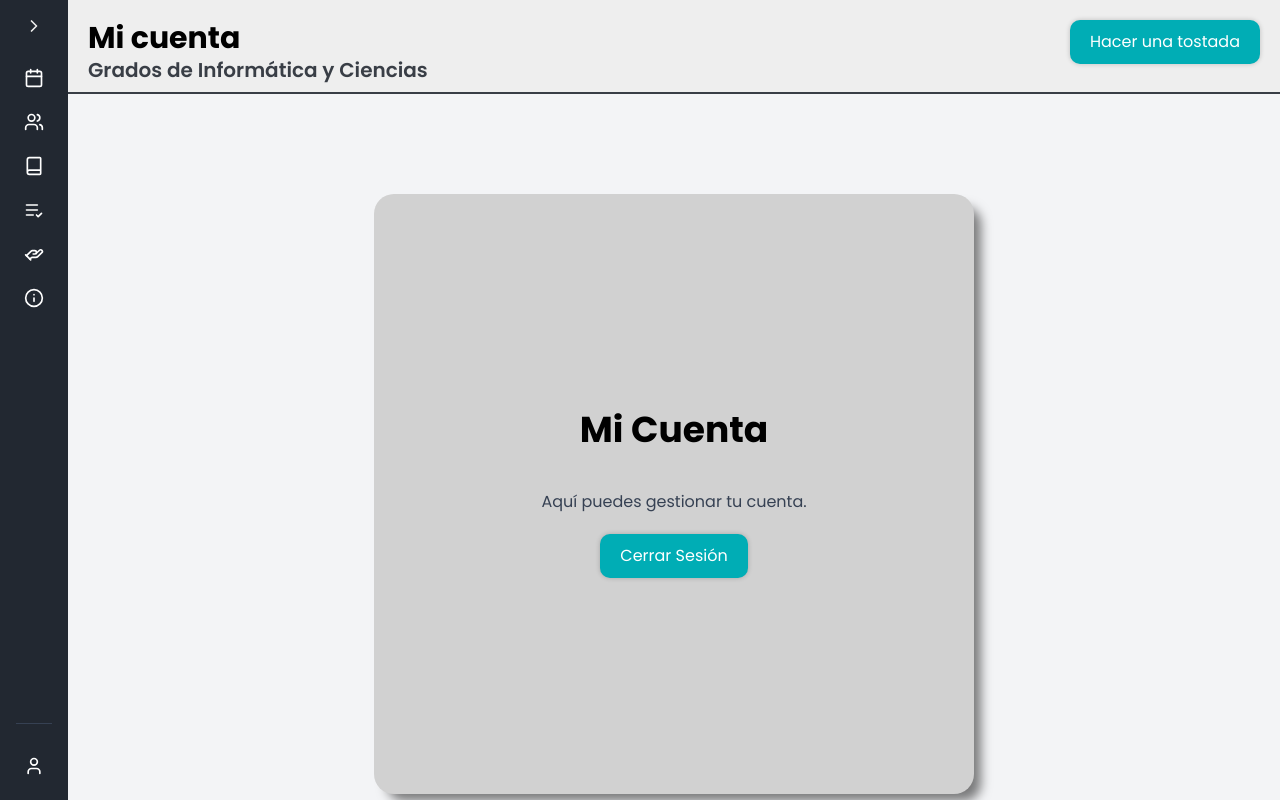
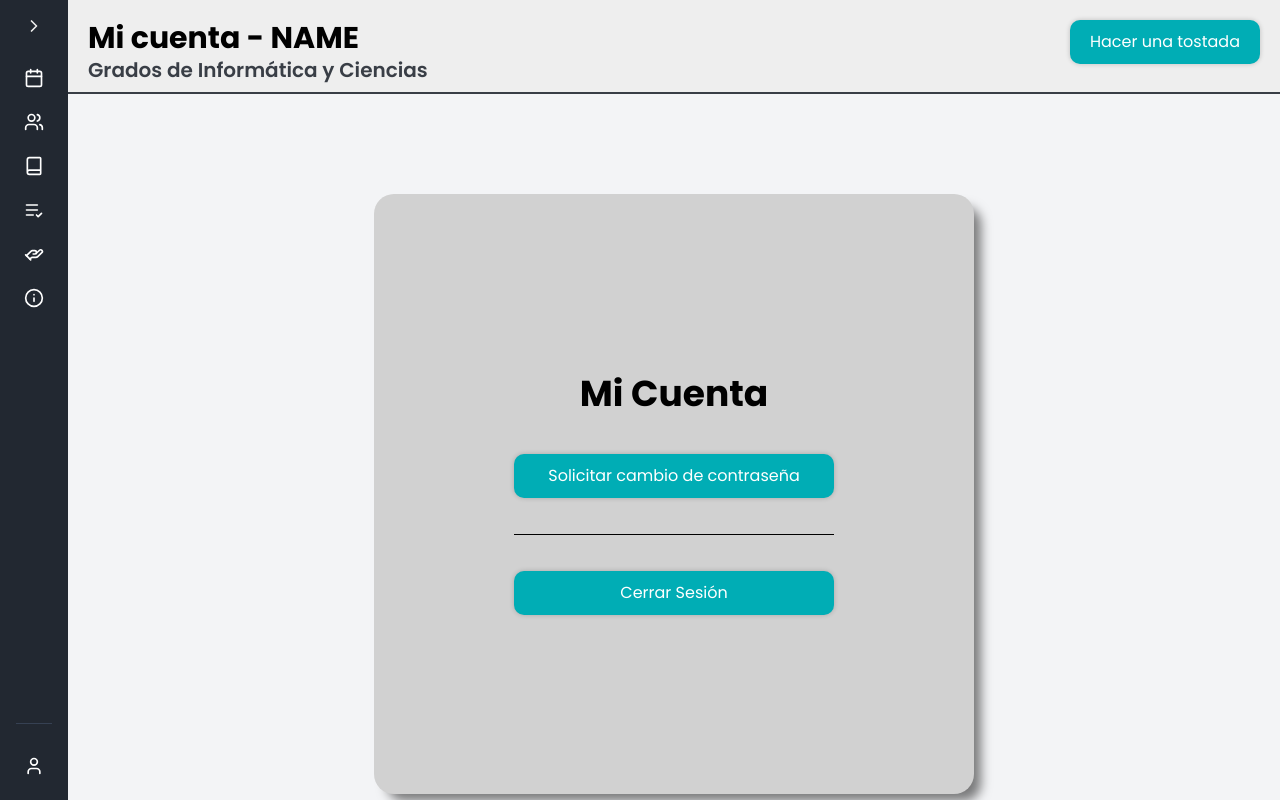
Before and after one commit to Mendana/horariosPceo-AdminPanel, a React (Vite) app: page /myAccount in a window 1280 px wide. Built offline with nearby package versions, Linux system fonts and the light colour scheme; sample sign-in values are in the browser's storage.

Commit message:
Añade funcionalidad para solicitar cambio de contraseña en la página Mi Cuenta

```diff
--- a/src/pages/MyAccount.jsx
+++ b/src/pages/MyAccount.jsx
@@ -1,10 +1,9 @@
 import { HeaderNav } from "../components/HeaderNav";
 import { useAuth } from '../AuthContext';
 import { useNavigate } from 'react-router-dom';
-import '../styles/login.css'
+import { toast } from 'react-hot-toast';
 
 export const MyAccount = () => {
-
     const { logout } = useAuth();
     const navigate = useNavigate();
 
@@ -33,20 +32,68 @@ export const MyAccount = () => {
         alert('Has cerrado sesión correctamente');
     };
 
+    const getUserName = () => {
+        const user = localStorage.getItem('user');
+        if (user) {
+            const userData = JSON.parse(user);
+            return userData.email.split('@')[0].toUpperCase();
+        }
+        return "USUARIO";
+    };
+
+    const handlePasswordRecovery = async () => {
+        try {
+            const user = localStorage.getItem('user');
+            if (!user) {
+                toast.error('No se encontró información del usuario');
+                return;
+            }
+
+            const userData = JSON.parse(user);
+            const email = userData.email.split('@')[0];
+
+            const response = await fetch('https://horariospceo.ingenieriainformatica.uniovi.es/users/recover', {
+                method: 'POST',
+                headers: {
+                    'Content-Type': 'application/json'
+                },
+                body: JSON.stringify({ email })
+            });
+
+            if (response.ok) {
+                toast.success('Se ha enviado un correo con las instrucciones para cambiar tu contraseña');
+            } else {
+                const data = await response.json();
+                toast.error(data.message || 'Error al enviar el correo');
+            }
+        } catch (error) {
+            toast.error('Error de conexión');
+        }
+    };
+
     return (
         <section>
-            <HeaderNav title="Mi cuenta" />
+            <HeaderNav title={`Mi cuenta - ${getUserName()}`} />
             <main className="flex flex-row justify-center items-center h-screen bg-gray-100">
                 <section className="main-login-container w-150 h-150">
                     <div className="flex flex-col justify-center items-center gap-5 h-full w-full">
                         <h1 className="text-4xl font-bold mb-5">Mi Cuenta</h1>
-                        <p className="text-gray-700">Aquí puedes gestionar tu cuenta.</p>
-                        <button onClick={handleLogout} className="submit-button">
+
+                        <button
+                            onClick={handlePasswordRecovery}
+                            className="submit-button w-80"
+                        >
+                            Solicitar cambio de contraseña
+                        </button>
+
+                        <div className="border-t w-80 my-4"></div>
+
+                        <button onClick={handleLogout} className="submit-button w-80">
                             Cerrar Sesión
                         </button>
                     </div>
                 </section>
             </main>
         </section>
-    )
-}
+    );
+};
```
Also changed, not shown: 1 other file (tests, documents, lock files or other folders).
